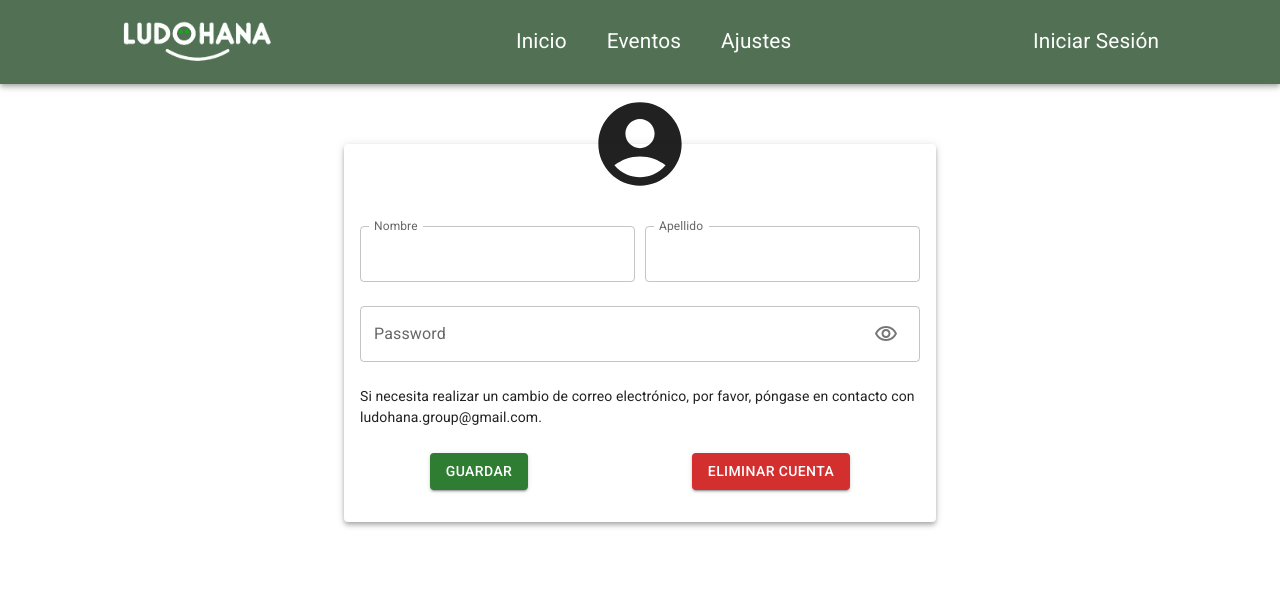
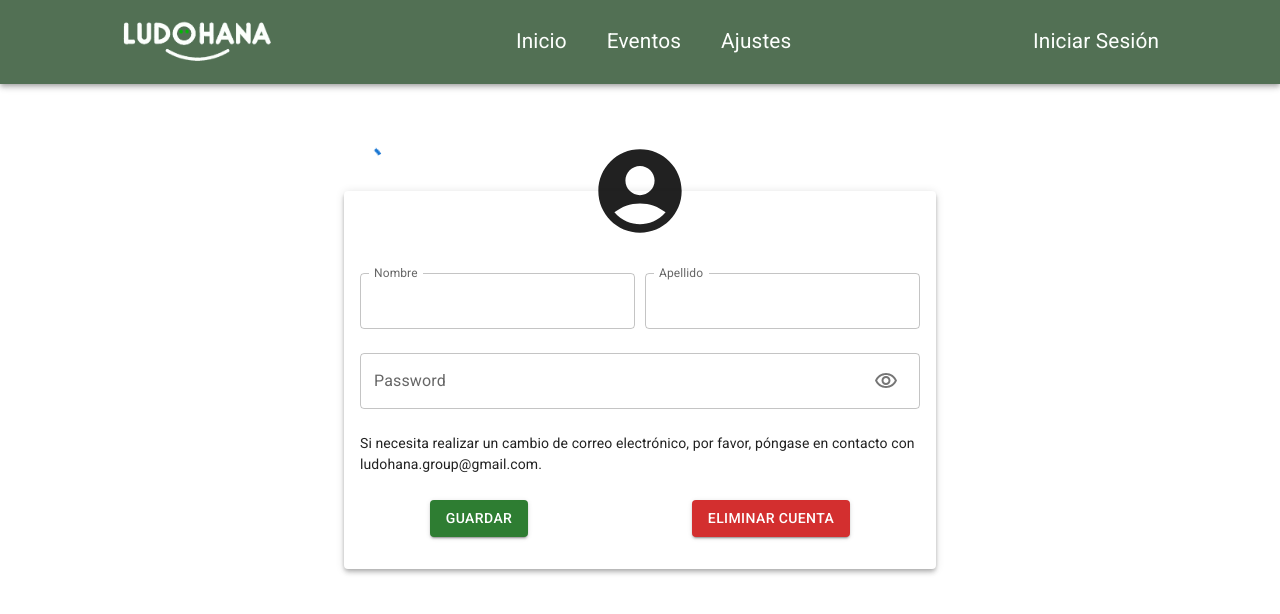
Before and after one commit to judifede/LudOhana, a React (Vite) app: page /profile in a window 1280 px wide. Shown: the top 614 px of the page. Built offline with nearby package versions, Linux system fonts and the light colour scheme; no server answers; the HTML template or start-up script is replaced by a standard one.

Commit message:
loading profile

```diff
--- a/src/Pages/Profile/Profile.jsx
+++ b/src/Pages/Profile/Profile.jsx
@@ -9,6 +9,7 @@ import {
   Box,
   InputAdornment,
   IconButton,
+  CircularProgress,
 } from '@mui/material'
 import {
   AccountCircle,
@@ -24,12 +25,15 @@ function Profile() {
 
   const [profile, setProfile] = useState({})
   const [modalDelete, setModalDelete] = useState('')
-
-  const warningChangeEmail = "Si necesita realizar un cambio de correo electrónico, por favor, póngase en contacto con ludohana.group@gmail.com."
+  const [isLoading, setIsLoading] = useState(true)
+  const warningChangeEmail =
+    'Si necesita realizar un cambio de correo electrónico, por favor, póngase en contacto con ludohana.group@gmail.com.'
 
   const handleGetUsers = async () => {
     const res = await getUser()
     setProfile(res)
+    setIsLoading(false)
+
   }
 
   useEffect(() => {
@@ -71,6 +75,9 @@ function Profile() {
       xs={6}
       // sm={6} md={3} lg={3} xl={2.4}
     >
+      {isLoading && (
+        <CircularProgress />
+      )}
       <Card
         elevation={4}
         sx={{
@@ -167,12 +174,14 @@ function Profile() {
             id="warning-email"
             variant="subtitle2"
             component="p"
-            sx={{ marginTop: '16px', fontWeight: "400" }}
+            sx={{ marginTop: '16px', fontWeight: '400' }}
           >
             {warningChangeEmail}
           </Typography>
         </CardContent>
-        <CardActions sx={{ width: '100%', justifyContent: 'space-around', pb: 4 }}>
+        <CardActions
+          sx={{ width: '100%', justifyContent: 'space-around', pb: 4 }}
+        >
           <Button
             onClick={() => {
               handleUpdateUsers(profile)
```
